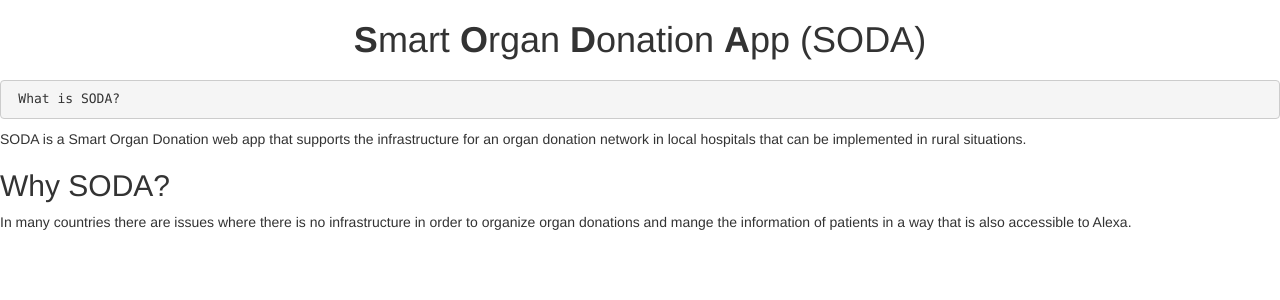
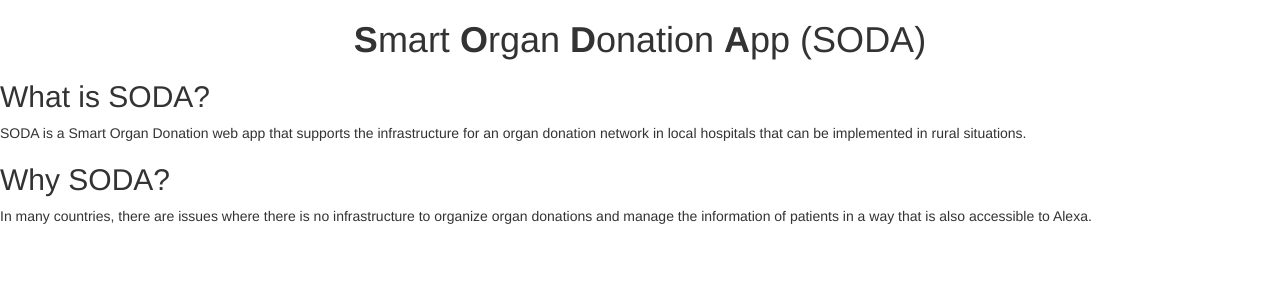
Before and after one commit to magittan/soda, a Flask app: page /about in a window 1280 px wide. Shown: the part 52-352 px from the top of the page. Run offline with Flask 2, Linux system fonts and the light colour scheme; some libraries are stand-ins or nearby versions.

Commit message:
about.html

```diff
--- a/templates/about.html
+++ b/templates/about.html
@@ -9,12 +9,12 @@
 
 <h1> <b>S</b>mart <b>O</b>rgan <b>D</b>onation <b>A</b>pp (SODA) </h1>
 
-<h2><pre> What is SODA? </pre></h2>
+<h2> What is SODA? </h2>
 	<p> SODA is a Smart Organ Donation web app that supports the infrastructure for an organ donation network in local hospitals that can be implemented in rural situations.</p>
 
 <div>
 <h2> Why SODA? </h2>
-  <p> In many countries there are issues where there is no infrastructure in order to organize organ donations and mange the information of patients in a way that is also accessible to Alexa.</p>
+  <p> In many countries, there are issues where there is no infrastructure to organize organ donations and manage the information of patients in a way that is also accessible to Alexa.</p>
 </div>
 
 {% endblock %}
--- a/templates/index.html
+++ b/templates/index.html
@@ -32,7 +32,7 @@ img.center {
 <br><br><br><br>
 <img src="{{url_for('static',filename='sodalogo.png')}}" alt="SODA logo"
 height="420">
-<h1> <b>S</b>mart <b>O</b>rgan <b>D</b>onation <b>A</b>pp </h1>
+<h1> Welcome to <b>S</b>mart <b>O</b>rgan <b>D</b>onation <b>A</b>pp! </h1>
 <!--  <p>
     Welcome back {{name}}
     SODA, a web app that supports the infrastructure for an organ donation network between local hospitals that can be implemented in rural situations/local hospitals.
```
